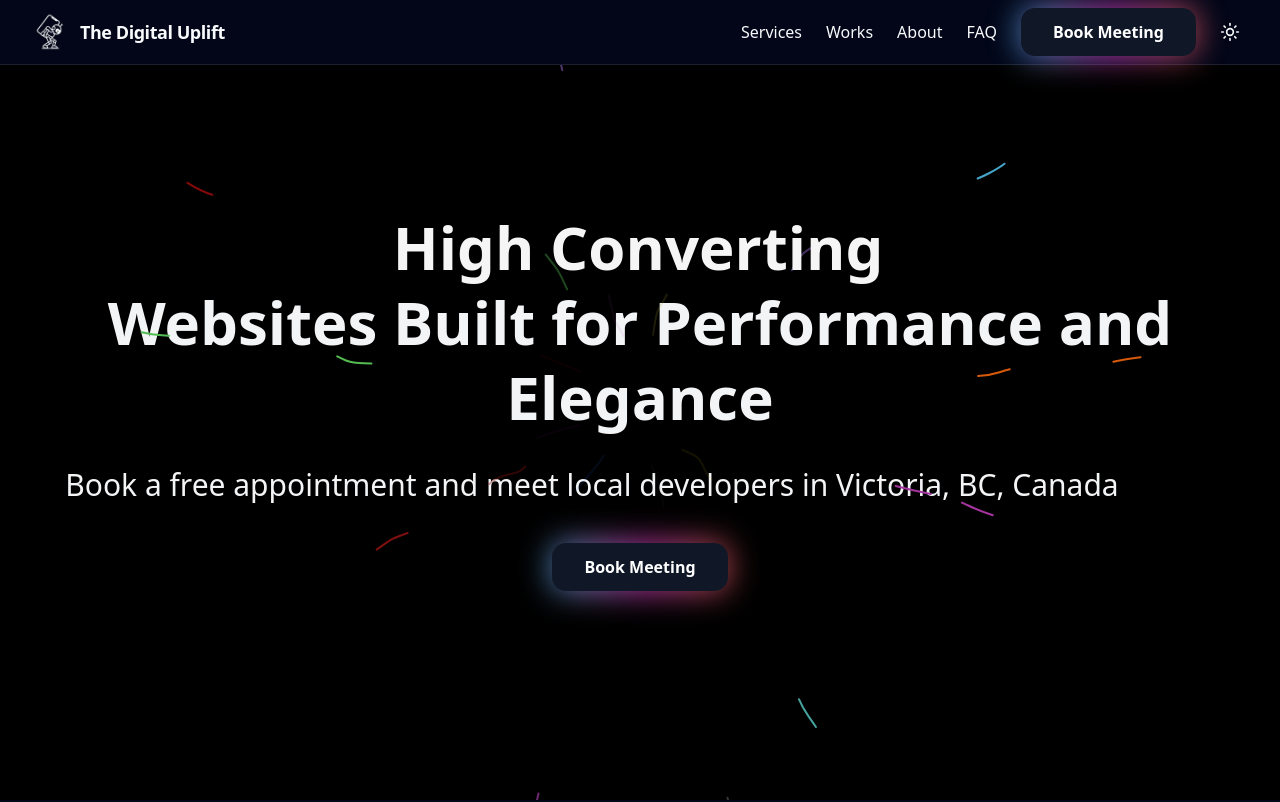
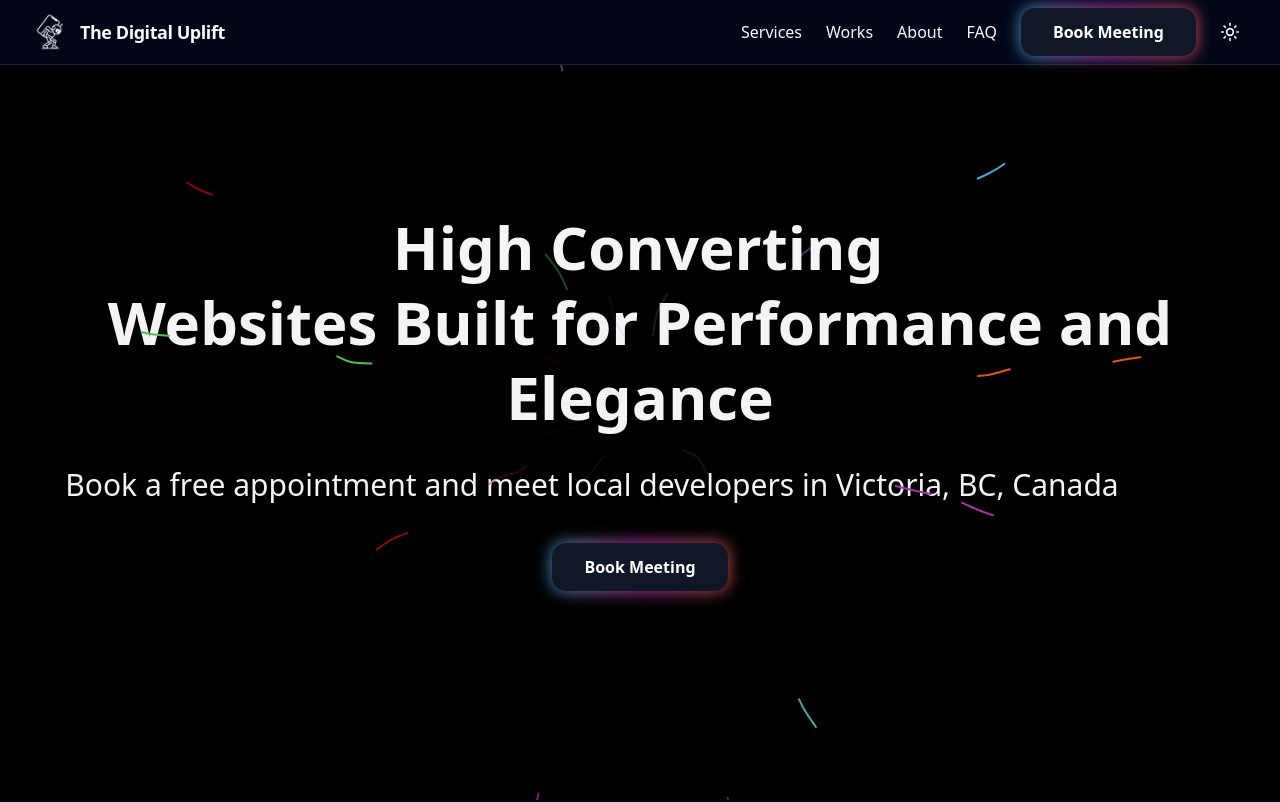
Before and after one commit to abhiram-shaji/the-digital-uplift, a Next.js app: page / in a window 1280 px wide. Shown: the top 802 px of the page. Built offline with nearby package versions, Linux system fonts and the light colour scheme.

Commit message:
Update button.tsx

```diff
--- a/src/components/ui/button.tsx
+++ b/src/components/ui/button.tsx
@@ -43,7 +43,7 @@ function Button({
 
   return (
     <div className="relative inline-flex group">
-      <div className="absolute transition-all duration-1000 opacity-70 -inset-px bg-gradient-to-r from-[#44BCFF] via-[#FF44EC] to-[#FF675E] rounded-xl blur-lg group-hover:opacity-100 group-hover:-inset-1 group-hover:duration-200 animate-tilt pointer-events-none" />
+      <div className="absolute transition-all duration-1000 opacity-70 -inset-px bg-gradient-to-r from-[#44BCFF] via-[#FF44EC] to-[#FF675E] rounded-xl blur-sm group-hover:opacity-100 group-hover:-inset-1 group-hover:duration-200 animate-tilt pointer-events-none" />
       <Comp
         className={cn(
           "relative inline-flex items-center justify-center text-white font-bold transition-all duration-200 bg-gray-900 rounded-xl focus:outline-none focus:ring-2 focus:ring-offset-2 focus:ring-gray-900 cursor-pointer",
```
